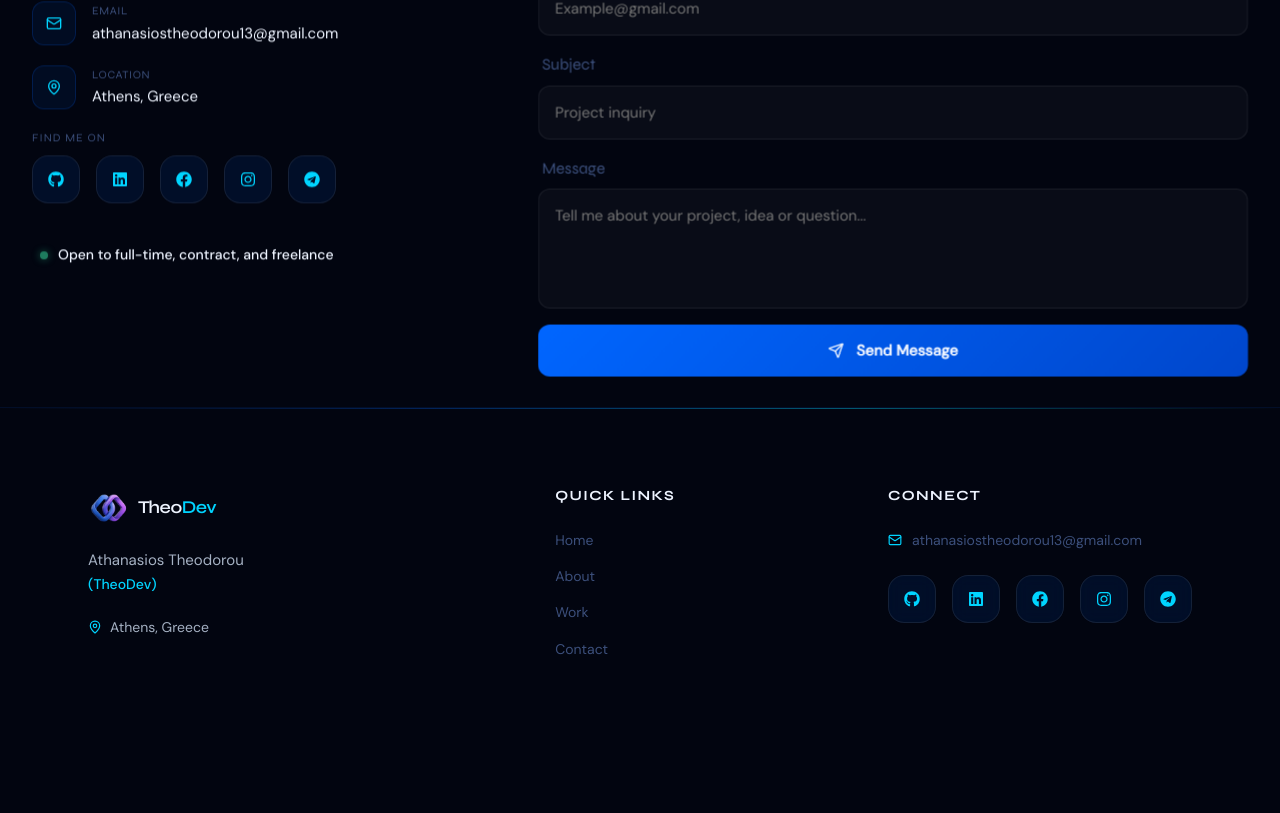
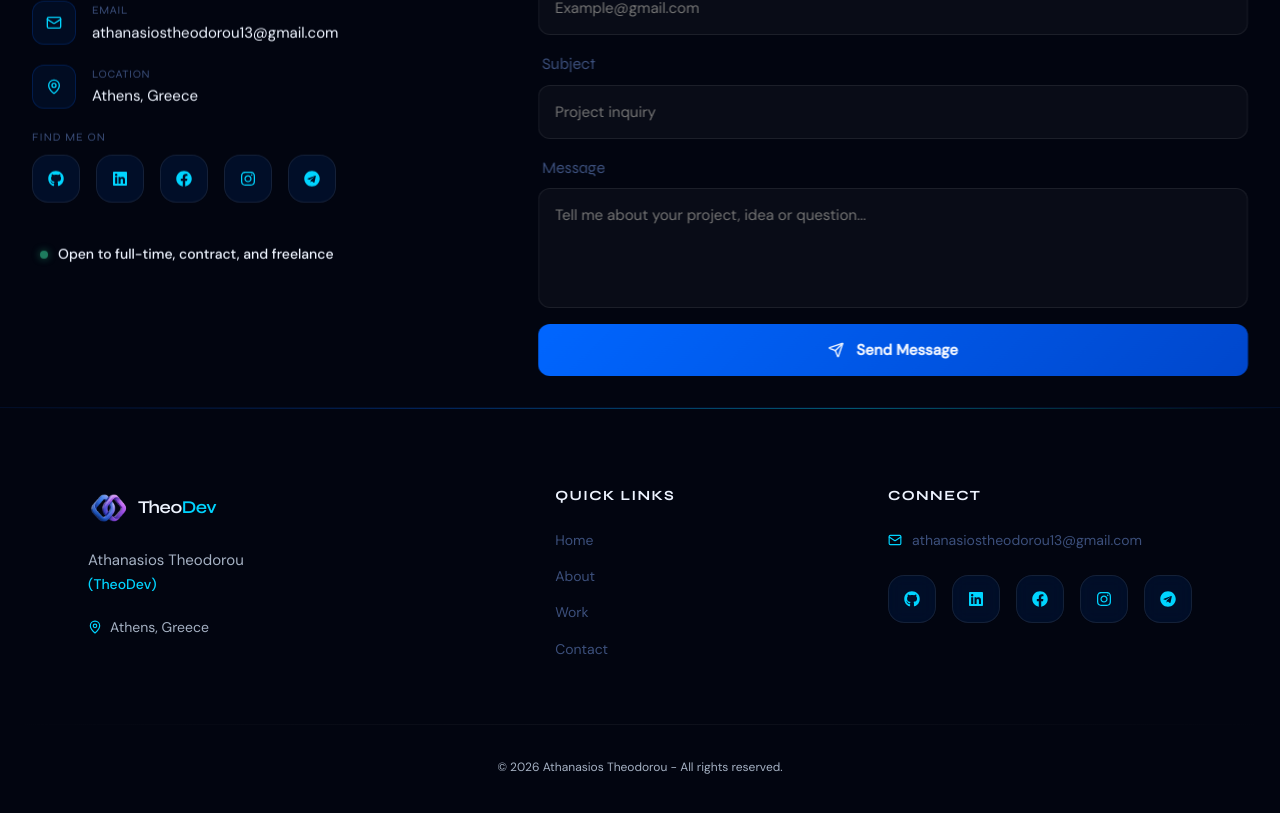
Before and after one commit to athanasios-theodorou/TheoDev-Portfolio, a React (Vite) app: page / in a window 1280 px wide. Shown: the part 3610-4423 px from the top of the page. Before the commit the page ends 4374 px from the top, so only its background shows below. Built offline with nearby package versions, Linux system fonts and the light colour scheme.

Commit message:
feat(footer): finalize layout with bottom bar and dynamic copyright year

```diff
--- a/src/components/layout/Footer/Footer.jsx
+++ b/src/components/layout/Footer/Footer.jsx
@@ -6,6 +6,8 @@ import { SocialMedia } from "../../ui/SocialMedia/SocialMedia";
 import classes from "./Footer.module.css";
 
 export const Footer = () => {
+  const year = new Date().getFullYear();
+
   return (
     <footer className={classes["footer"]}>
       <div className={classes["footer-gradient-line"]} />
@@ -70,6 +72,16 @@ export const Footer = () => {
           </div>
         </div>
       </div>
+
+      {/* Bottom Bar: Copyright */}
+      <div className={classes["footer-bottom"]}>
+        <div className={classes["footer-bottom-divider"]} />
+        <div className={classes["footer-bottom-content"]}>
+          <p className={classes["footer-copyright"]}>
+            © {year} {personal.name} - All rights reserved.
+          </p>
+        </div>
+      </div>
     </footer>
   );
 };
--- a/src/components/layout/Footer/Footer.module.css
+++ b/src/components/layout/Footer/Footer.module.css
@@ -125,6 +125,32 @@
   color: var(--accent);
 }
 
+/* Bottom Bar */
+.footer-bottom-divider {
+  width: 100%;
+  height: 1px;
+  background: linear-gradient(
+    90deg,
+    transparent,
+    var(--border-subtle),
+    transparent
+  );
+  margin-bottom: 2rem;
+}
+
+.footer-bottom-content {
+  display: flex;
+  justify-content: center;
+}
+
+.footer-copyright {
+  font-family: var(--font-body);
+  font-size: 0.75rem;
+  color: var(--text-muted);
+  text-align: center;
+  line-height: 1.8;
+}
+
 @media (max-width: 1024px) {
   .footer-grid {
     gap: 2.5rem;
```
